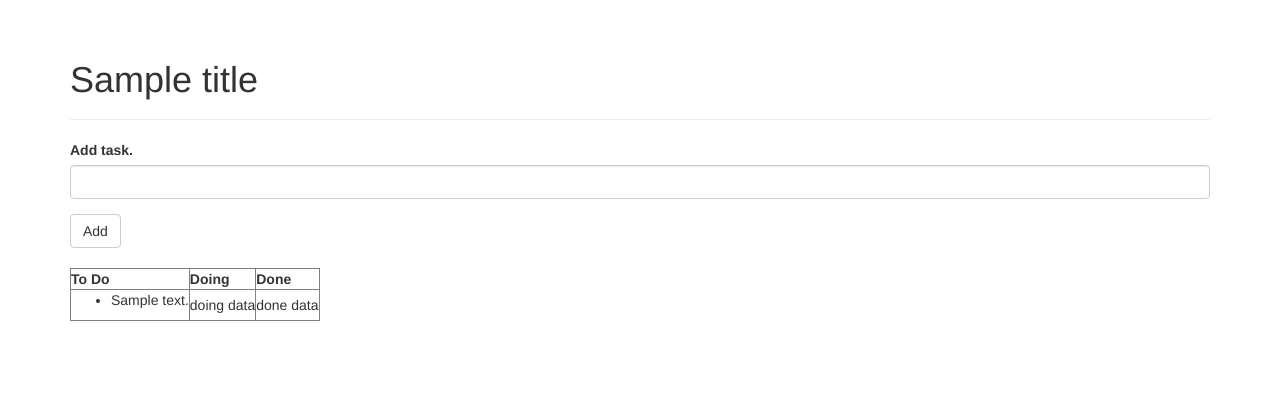
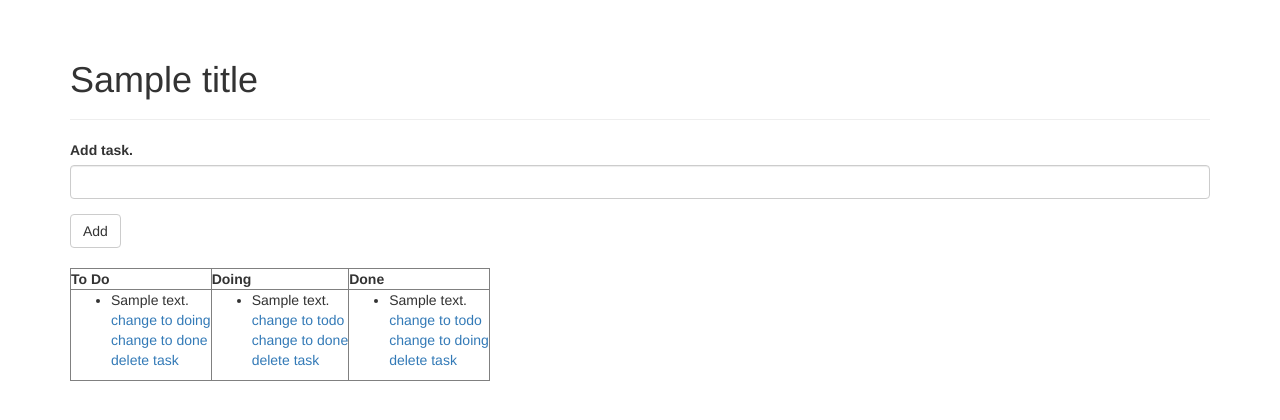
Before and after one commit to jtr109/To-Do, a Flask app: template app/templates/edit_list.html in a window 1280 px wide. Shown: the part 52-472 px from the top of the page. Run offline with Flask 2, Linux system fonts and the light colour scheme; tables that the repository leaves empty hold one stand-in row (values such as "Sample post"); the template is opened without the code that fills it: values that come from a table or form of the project are taken from there, most other values are stand-ins (such as "Sample title", 1, 10 or a date in 2020); some libraries are stand-ins or nearby versions.

Commit message:
add feature to switch state of tasks

```diff
--- a/app/main/forms.py
+++ b/app/main/forms.py
@@ -16,3 +16,19 @@ class AddListForm(Form):
 class AddTaskForm(Form):
     task = StringField('Add task.', validators=[DataRequired()])
     submit = SubmitField('Add')
+
+
+class ChangeToTodoForm(Form):
+    submit = SubmitField('Change to Todo')
+
+
+class ChangeToDoingForm(Form):
+    submit = SubmitField('Change to Doing')
+
+
+class ChangeToDoneForm(Form):
+    submit = SubmitField('Change to Done')
+
+
+class DeleteTaskForm(Form):
+    submit = SubmitField('Delete this task')
--- /dev/null
+++ b/app/templates/_list_table_macros.html
@@ -0,0 +1,21 @@
+{% macro list_table_td(tasks ,state) %}
+<td>
+    <ul class="posts">
+        {% for task in tasks %}
+            <li>
+                <div class="post-body">{{ task.body }}</div>
+                {% if state != 'todo' %}
+                <div><a href="{{ url_for('main.change_to_todo', task_id=task.id, _external=True) }}">change to todo</a></div>
+                {% endif %}
+                {% if state != 'doing' %}
+                <div><a href="{{ url_for('main.change_to_doing', task_id=task.id, _external=True) }}">change to doing</a></div>
+                {% endif %}
+                {% if state != 'done' %}
+                <div><a href="{{ url_for('main.change_to_done', task_id=task.id, _external=True) }}">change to done</a></div>
+                {% endif %}
+                <div><a href="{{ url_for('main.delete_task', task_id=task.id, _external=True) }}">delete task</a></div>
+            </li>
+        {% endfor %}
+    </ul>
+</td>
+{% endmacro %}
--- a/app/templates/edit_list.html
+++ b/app/templates/edit_list.html
@@ -1,5 +1,6 @@
 {% extends "base.html" %}
 {% import "bootstrap/wtf.html" as wtf %}
+{% import "_list_table_macros.html" as list_table_macros %}
 
 {% block title %}ToDo{% endblock %}
 
@@ -21,17 +22,10 @@
             <th>Done</th>
         </tr>
         <tr>
-            <td>
-                <ul class="posts">
-                    {% for task in to_do_tasks %}
-                        <li>
-                            <div class="post-body">{{ task.body }}</div>
-                        </li>
-                    {% endfor %}
-                </ul>
-            </td>
-            <td>doing data</td>
-            <td>done data</td>
+            {{ list_table_macros.list_table_td(todo_tasks ,'todo') }}
+            {{ list_table_macros.list_table_td(doing_tasks ,'doing') }}
+            {{ list_table_macros.list_table_td(done_tasks ,'done') }}
+
         </tr>
     </table>
 </div>
```
Also changed, not shown: app/main/views.py (+36 -4 lines), app/models.py (+22 -0 lines), 1 other file.
